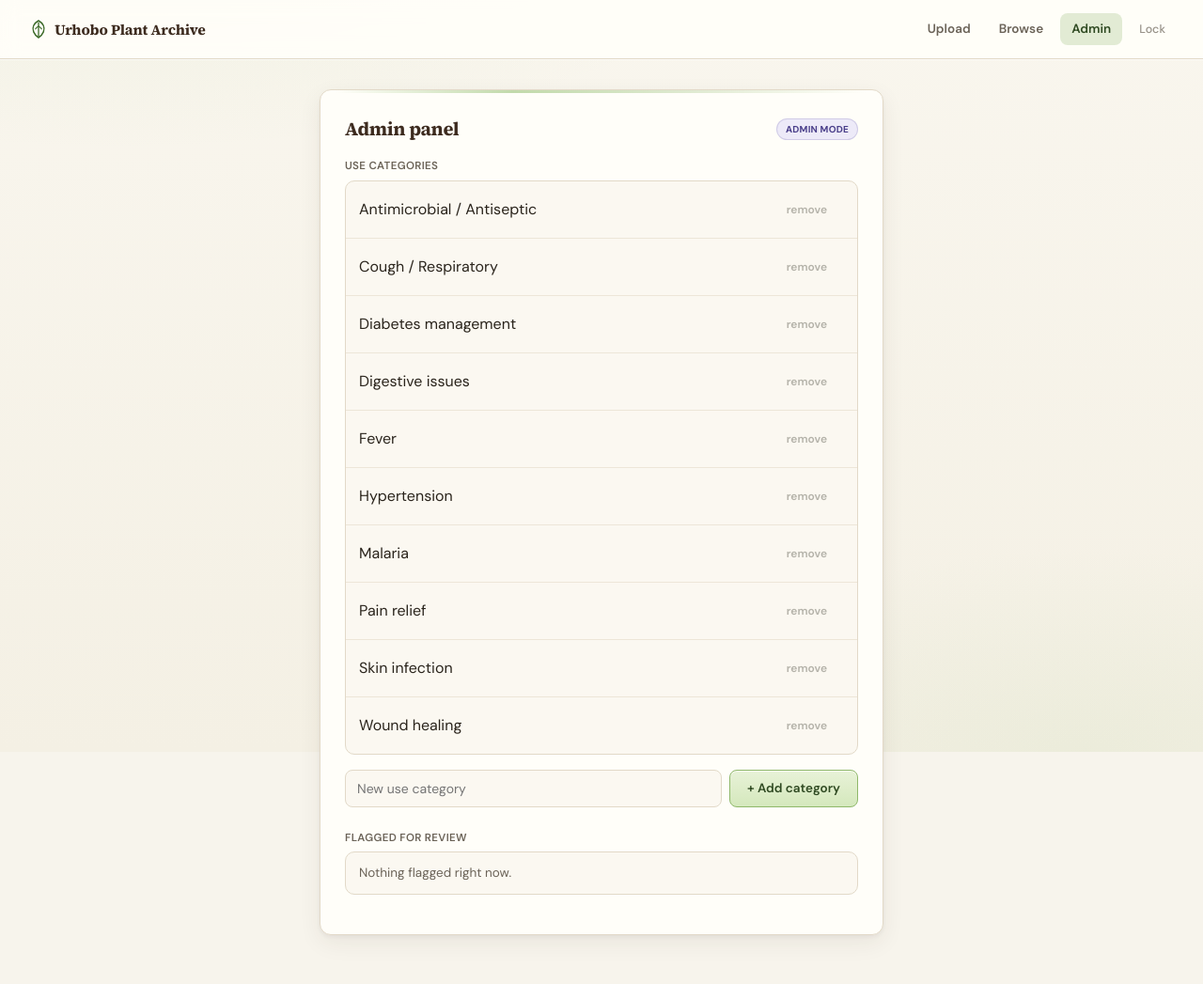
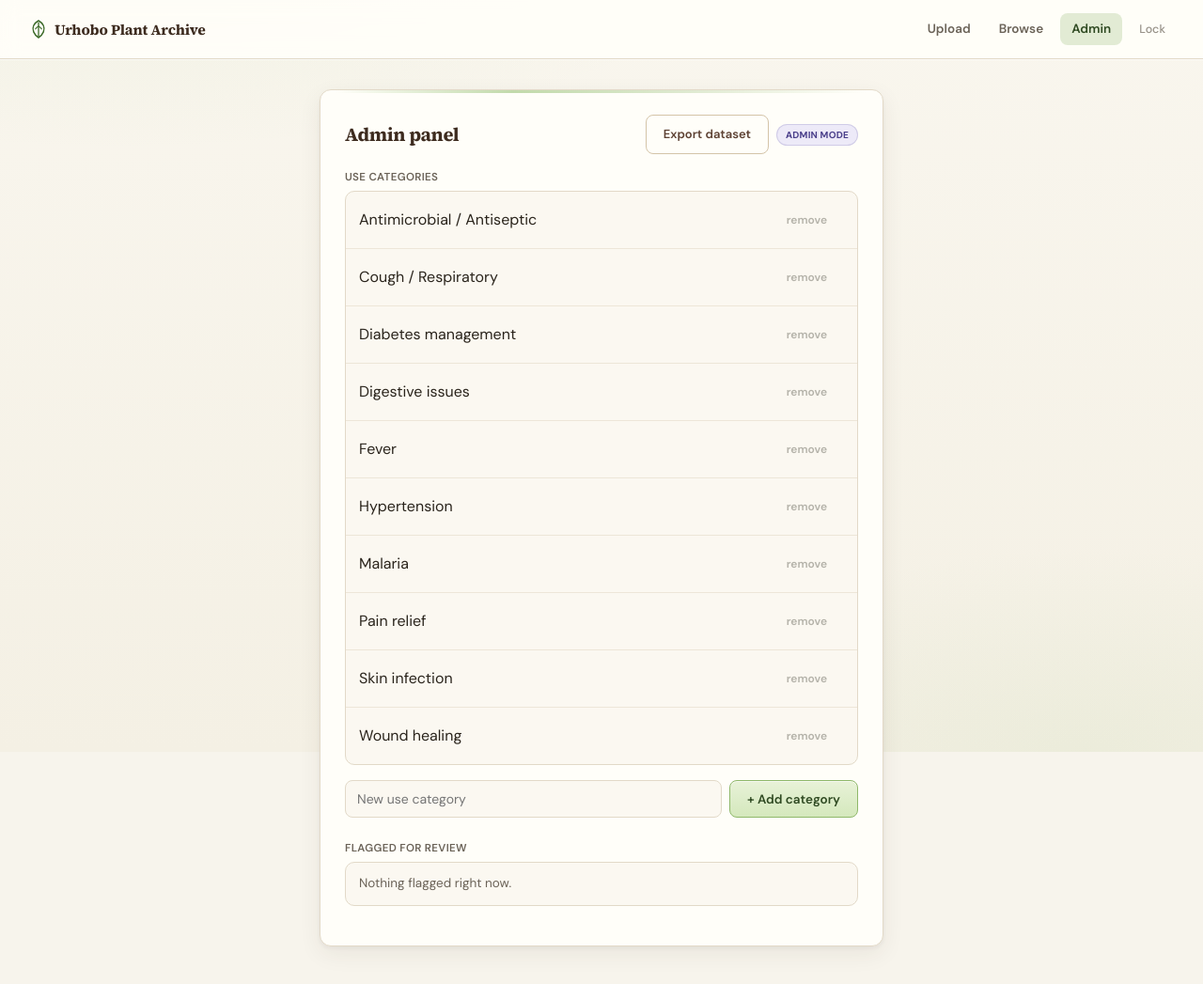
Before and after one commit to luxurytech6-lang/annotation_tool, a Flask app: page /admin/manage in a window 1280 px wide. Shown: the top 1047 px of the page at 94% size. Run offline with Flask 3, Linux system fonts and the light colour scheme; the visitor is signed in with stand-in values (Sample User, id 1); data comes from the database, SQL or seed files in the repository; data that the repository does not hold is empty.

```diff
--- a/templates/admin_manage.html
+++ b/templates/admin_manage.html
@@ -4,7 +4,10 @@
 <div class="card">
   <div style="display:flex; justify-content:space-between; align-items:center; margin-bottom:16px;">
     <div class="title" style="margin-bottom:0;">Admin panel</div>
-    <span class="badge badge-purple">admin mode</span>
+    <div style="display:flex; gap:8px; align-items:center;">
+      <a href="{{ url_for('admin_export') }}" class="btn" style="font-size:13px;">Export dataset</a>
+      <span class="badge badge-purple">admin mode</span>
+    </div>
   </div>
 
   <div class="label">Use categories</div>
```
